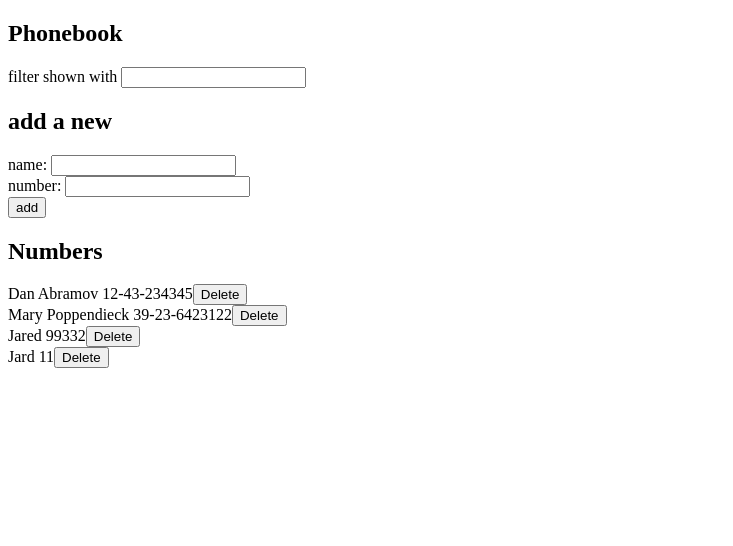
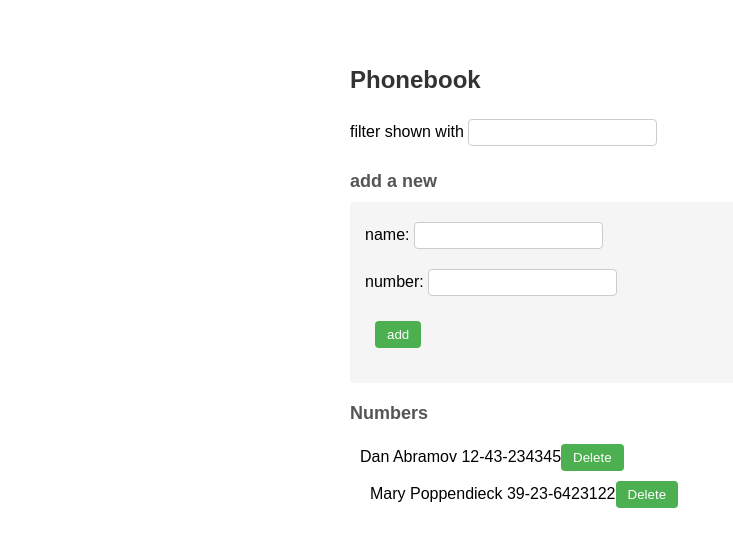
Before and after one commit to JaredKlopstein/Full-Stack-Open, a React (Vite) app in the folder part2/phonebook/: page / in a window 1280 px wide. Shown: the top 546 px of the page, without its empty margins (0-733 px from the left). Built offline with nearby package versions, Linux system fonts and the light colour scheme; data requests are answered from the project's data file.

Commit message:
added styling

```diff
--- a/part2/phonebook/db.json
+++ b/part2/phonebook/db.json
@@ -9,16 +9,6 @@
       "name": "Mary Poppendieck",
       "number": "39-23-6423122",
       "id": "4"
-    },
-    {
-      "name": "Jared",
-      "number": "99332",
-      "id": "19lIGX4"
-    },
-    {
-      "name": "Jard",
-      "number": "11",
-      "id": "wlq7HRw"
     }
   ]
 }
--- a/part2/phonebook/src/App.jsx
+++ b/part2/phonebook/src/App.jsx
@@ -3,12 +3,15 @@ import Filter from "./components/Filter";
 import PersonForm from "./components/PersonForm";
 import Persons from "./components/Persons";
 import personService from "./services/persons";
+import Notification from "./components/Notification";
 
 const App = () => {
   const [persons, setPersons] = useState([]);
   const [newName, setNewName] = useState("");
   const [newNumber, setNewNumber] = useState("");
   const [filter, setFilter] = useState("");
+  const [notification, setNotification] = useState('')
+
 
   useEffect(() => {
     personService
@@ -32,13 +35,19 @@ const App = () => {
       const updatedPerson = { ...person, number: newNumber };
       personService.update(person.id, updatedPerson)
       .then((returnedPerson) => {
+        setNotification(`Updated ${returnedPerson.name}`);
+        setTimeout(() => {
+          setNotification('');
+        }, 5000);
         setPersons(
           persons.map((person) => (person.id !== returnedPerson.id ? person : returnedPerson))
         );
       })
       .catch((error) => {
-        console.error("Error updating person:", error);
-        alert(`Information of ${person.name} has already been removed from server`);
+        setNotification(`Error updating person: ${error.message}`);
+        setTimeout(() => {
+          setNotification('');
+        }, 5000);
         setPersons(persons.filter((p) => p.id !== person.id));
       });
       setNewName("");
@@ -48,6 +57,10 @@ const App = () => {
     personService
     .create(personObject)
     .then(returnedPerson => {
+      setNotification(`Added ${returnedPerson.name}`);
+      setTimeout(() => {
+        setNotification('');
+      }, 5000)
       setPersons(persons.concat(returnedPerson))
       setNewName('')
       setNewNumber("");
@@ -62,8 +75,11 @@ const App = () => {
       .then(() => {
         setPersons(persons.filter((p) => p.id !== id));
       })
-      .catch((error) => {
-        console.error("Error deleting person:", error);
+      .catch(() => {
+        setNotification(`Error: Information for ${person.name} has already been removed from server`);
+        setTimeout(() => {
+          setNotification('');
+        }, 5000)
       });
     }
   };
@@ -88,7 +104,8 @@ const App = () => {
 
   return (
     <div>
-      <h2>Phonebook</h2>
+      <h1>Phonebook</h1>
+      <Notification message={notification} />
       <Filter filter={filter} handleFilterChange={handleFilterChange} />
       <h2>add a new</h2>
       <PersonForm
--- /dev/null
+++ b/part2/phonebook/src/components/Notification.jsx
@@ -0,0 +1,15 @@
+import React from "react";
+
+const Notification = ({ message }) => {
+    if (message === '') {
+        return null;
+    }
+
+    return (
+        <div className={message.includes('Error') ? 'error' : 'notification'}>
+        {message}
+        </div>
+    );
+    }
+
+export default Notification
--- /dev/null
+++ b/part2/phonebook/src/index.css
@@ -0,0 +1,74 @@
+#root {
+    max-width: 600px;
+    margin: 20px auto;
+    padding: 20px;
+    font-family: Arial, sans-serif;
+}
+
+h1 {
+    color: #333;
+    font-size: 24px;
+    margin-bottom: 20px;
+}
+
+h2 {
+    color: #555;
+    font-size: 18px;
+    margin: 20px 0 10px;
+}
+
+input {
+    padding: 5px;
+    border: 1px solid #ccc;
+    border-radius: 4px;
+    margin: 5px 0;
+}
+
+form {
+    background-color: #f5f5f5;
+    padding: 15px;
+    border-radius: 4px;
+}
+
+form div {
+    margin-bottom: 10px;
+}
+
+button {
+    background-color: #4CAF50;
+    color: white;
+    padding: 6px 12px;
+    border: none;
+    border-radius: 4px;
+    cursor: pointer;
+}
+
+button:hover {
+    background-color: #45a049;
+}
+
+/* Styling for the filter section */
+div:first-of-type > div {
+    margin-bottom: 20px;
+}
+
+/* Basic styling for the numbers section */
+div:last-of-type {
+    padding: 10px;
+}
+
+.notification {
+    border: 2px solid green;
+    background-color: #f0f0f0;
+    padding: 10px;
+    font-size: 16px;
+    color: green;
+}
+
+.error {
+    border: 2px solid red;
+    background-color: #f0f0f0;
+    padding: 10px;
+    font-size: 16px;
+    color: red;
+}
--- a/part2/phonebook/src/main.jsx
+++ b/part2/phonebook/src/main.jsx
@@ -1,6 +1,7 @@
 import { StrictMode } from 'react'
 import { createRoot } from 'react-dom/client'
 import App from './App.jsx'
+import './index.css'
 
 createRoot(document.getElementById('root')).render(
   <StrictMode>
```
